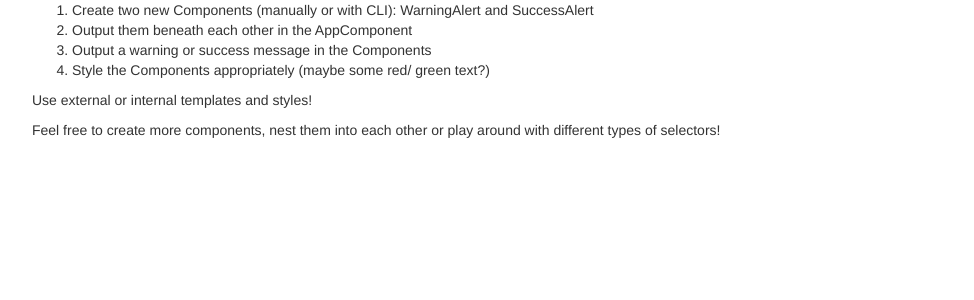
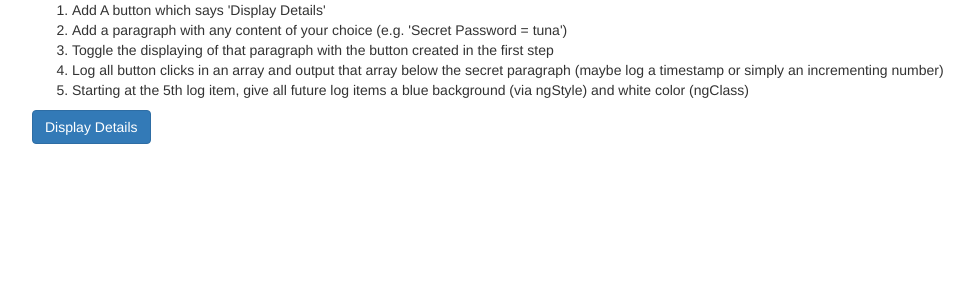
Before and after one commit to Gmishra2000/AngularLearningChallenge, an Angular app: page / in a window 1280 px wide. Shown: the top 300 px of the page, without its empty margins (38-1012 px from the left). Built offline with nearby package versions, Linux system fonts and the light colour scheme.

Commit message:
3rd-challenge Completed

```diff
--- a/src/app/app.component.css
+++ b/src/app/app.component.css
@@ -0,0 +1,3 @@
+.white{
+  color: white;
+}
--- a/src/app/app.component.html
+++ b/src/app/app.component.html
@@ -2,13 +2,37 @@
   <div class="row">
     <div class="col-xs-12">
       <ol>
-        <li>Create two new Components (manually or with CLI): WarningAlert and SuccessAlert</li>
-        <li>Output them beneath each other in the AppComponent</li>
-        <li>Output a warning or success message in the Components</li>
-        <li>Style the Components appropriately (maybe some red/ green text?)</li>
+        <li>Add A button which says 'Display Details'</li>
+        <li>
+          Add a paragraph with any content of your choice (e.g. 'Secret Password
+          = tuna')
+        </li>
+        <li>
+          Toggle the displaying of that paragraph with the button created in the
+          first step
+        </li>
+        <li>
+          Log all button clicks in an array and output that array below the
+          secret paragraph (maybe log a timestamp or simply an incrementing
+          number)
+        </li>
+        <li>
+          Starting at the 5th log item, give all future log items a blue
+          background (via ngStyle) and white color (ngClass)
+        </li>
       </ol>
-      <p>Use external or internal templates and styles!</p>
-      <p>Feel free to create more components, nest them into each other or play around with different types of selectors!</p>
+
+      <button class="btn btn-primary" (click)="toggleParagraph()">Display Details</button>
+      <p *ngIf="firststep">Secret Password = tuna
+      </p>
+      <div class="logarray"
+      *ngFor ="let values of buttonLog"
+      [ngStyle]="{ backgroundColor : values >= 5  ? 'blue' : 'transparent'}"
+      [ngClass]="{'white' :  values >= 5}"
+      >
+        {{values}}
+      </div>
+
     </div>
   </div>
 </div>
--- a/src/app/app.component.ts
+++ b/src/app/app.component.ts
@@ -1,9 +1,22 @@
 import { Component } from '@angular/core';
 
 @Component({
-  selector: 'app-root',
-  templateUrl: './app.component.html',
-  styleUrls: ['./app.component.css']
+  selector: "app-root",
+  templateUrl: "./app.component.html",
+  styleUrls: ["./app.component.css"],
 })
 export class AppComponent {
+  firststep: boolean;
+  count: number = 0;
+  buttonLog = [];
+
+  toggleParagraph() {
+    if (this.firststep) {
+      this.firststep = false;
+    } else {
+      this.firststep = true;
+    }
+    this.count = this.count + 1;
+    this.buttonLog.push(this.count);
+  }
 }
```
